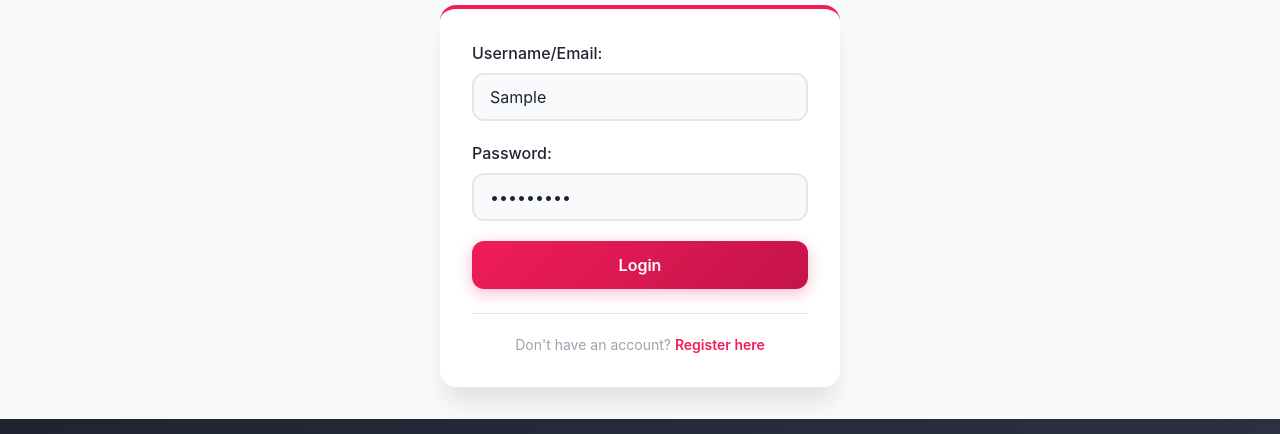
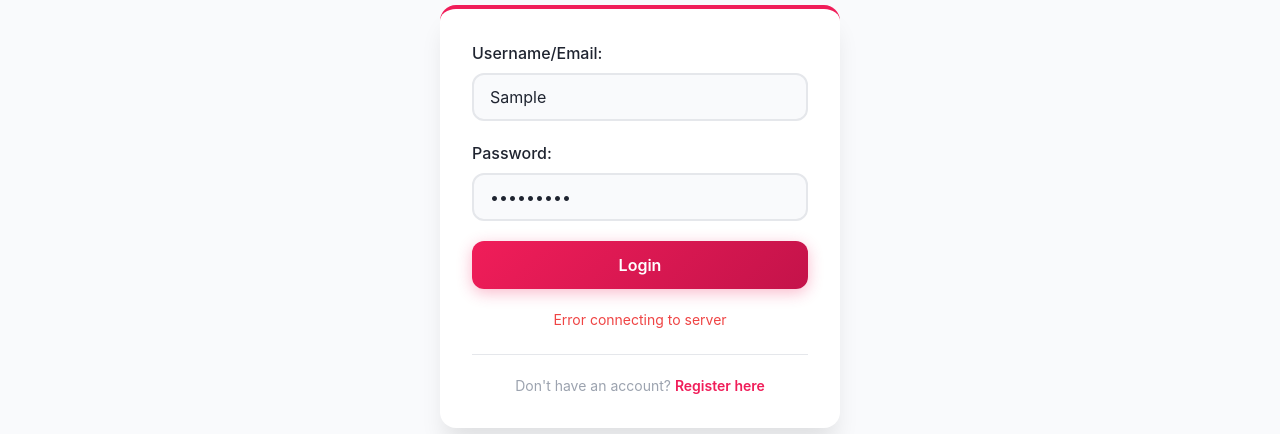
Before and after one commit to abdolrhman-mo/nefsk-feh, a website: page public/pages/login.html in a window 1280 px wide. Both pictures are taken after typing "Sample", "Sample123" into the empty fields and a click on the button "Login". Shown: the part 210-644 px from the top of the page. Drawn offline with Linux system fonts and the light colour scheme; no server answers.

Commit message:
Replace alerts with inline text errors

```diff
--- a/public/css/contact.css
+++ b/public/css/contact.css
@@ -97,3 +97,28 @@
     width: 100%;
     padding: var(--spacing-3);
 }
+
+/* Error and Success Messages */
+.form-error {
+    color: var(--color-error, #dc3545);
+    font-size: var(--font-size-sm);
+    margin-top: var(--spacing-3);
+    display: none;
+    text-align: center;
+}
+
+.form-error.visible {
+    display: block;
+}
+
+.form-success {
+    color: var(--color-success, #28a745);
+    font-size: var(--font-size-sm);
+    margin-top: var(--spacing-3);
+    text-align: center;
+    display: none;
+}
+
+.form-success.visible {
+    display: block;
+}
--- a/public/css/login.css
+++ b/public/css/login.css
@@ -126,3 +126,33 @@ button[type="submit"]:active {
     color: var(--color-primary-hover);
     text-decoration: underline;
 }
+
+/* Error Messages */
+.form-error {
+    color: var(--color-error, #dc3545);
+    font-size: var(--font-size-sm);
+    margin-top: var(--spacing-2);
+    display: none;
+    text-align: center;
+}
+
+.form-error.visible {
+    display: block;
+}
+
+.form-group.has-error input {
+    border-color: var(--color-error, #dc3545);
+}
+
+/* Success message */
+.form-success {
+    color: var(--color-success, #28a745);
+    font-size: var(--font-size-sm);
+    margin-top: var(--spacing-2);
+    text-align: center;
+    display: none;
+}
+
+.form-success.visible {
+    display: block;
+}
--- a/public/css/register.css
+++ b/public/css/register.css
@@ -126,3 +126,20 @@ button[type="submit"]:active {
     color: var(--color-primary-hover);
     text-decoration: underline;
 }
+
+/* Error Messages */
+.form-error {
+    color: var(--color-error, #dc3545);
+    font-size: var(--font-size-sm);
+    margin-top: var(--spacing-2);
+    display: none;
+    text-align: center;
+}
+
+.form-error.visible {
+    display: block;
+}
+
+.form-group.has-error input {
+    border-color: var(--color-error, #dc3545);
+}
--- a/public/js/auth.js
+++ b/public/js/auth.js
@@ -1,5 +1,23 @@
+// Helper functions for form error display
+function showFormError(message) {
+    const errorEl = document.getElementById('form-error');
+    if (errorEl) {
+        errorEl.textContent = message;
+        errorEl.classList.add('visible');
+    }
+}
+
+function clearFormError() {
+    const errorEl = document.getElementById('form-error');
+    if (errorEl) {
+        errorEl.textContent = '';
+        errorEl.classList.remove('visible');
+    }
+}
+
 document.querySelector('form').addEventListener('submit', async function(e) {
     e.preventDefault();
+    clearFormError();
 
     // Check if this is register or login page
     const email = document.getElementById('email');
@@ -12,7 +30,7 @@ document.querySelector('form').addEventListener('submit', async function(e) {
     // If email field exists, this is the registration form
     if (email) {
         if (confirmPassword && password !== confirmPassword.value) {
-            alert('Passwords do not match!');
+            showFormError('Passwords do not match!');
             return;
         }
 
@@ -35,10 +53,10 @@ document.querySelector('form').addEventListener('submit', async function(e) {
                 localStorage.setItem('user', JSON.stringify(data.user));
                 window.location.href = 'home.html';
             } else {
-                alert(data.message || 'Registration failed');
+                showFormError(data.message || 'Registration failed');
             }
         } catch (error) {
-            alert('Error connecting to server');
+            showFormError('Error connecting to server');
         }
     } else {
         // Login form
@@ -52,15 +70,14 @@ document.querySelector('form').addEventListener('submit', async function(e) {
             const data = await response.json();
 
             if (data.success) {
-                // Save user in localStorage
+                // Save user in localStorage and redirect
                 localStorage.setItem('user', JSON.stringify(data.user));
-                alert('Login successful!');
                 window.location.href = 'home.html';
             } else {
-                alert(data.message || 'Login failed');
+                showFormError(data.message || 'Login failed');
             }
         } catch (error) {
-            alert('Error connecting to server');
+            showFormError('Error connecting to server');
         }
     }
 });
--- a/public/pages/login.html
+++ b/public/pages/login.html
@@ -29,6 +29,7 @@
             <div class="form-group">
                 <button type="submit" class="btn btn-primary">Login</button>
             </div>
+            <p id="form-error" class="form-error"></p>
             <div class="link-container">
                 <p>Don't have an account? <a href="register.html">Register here</a></p>
             </div>
```
Also changed, not shown: public/pages/contact.html (+14 -3 lines), public/pages/register.html (+1 -0 lines), 1 other file.
